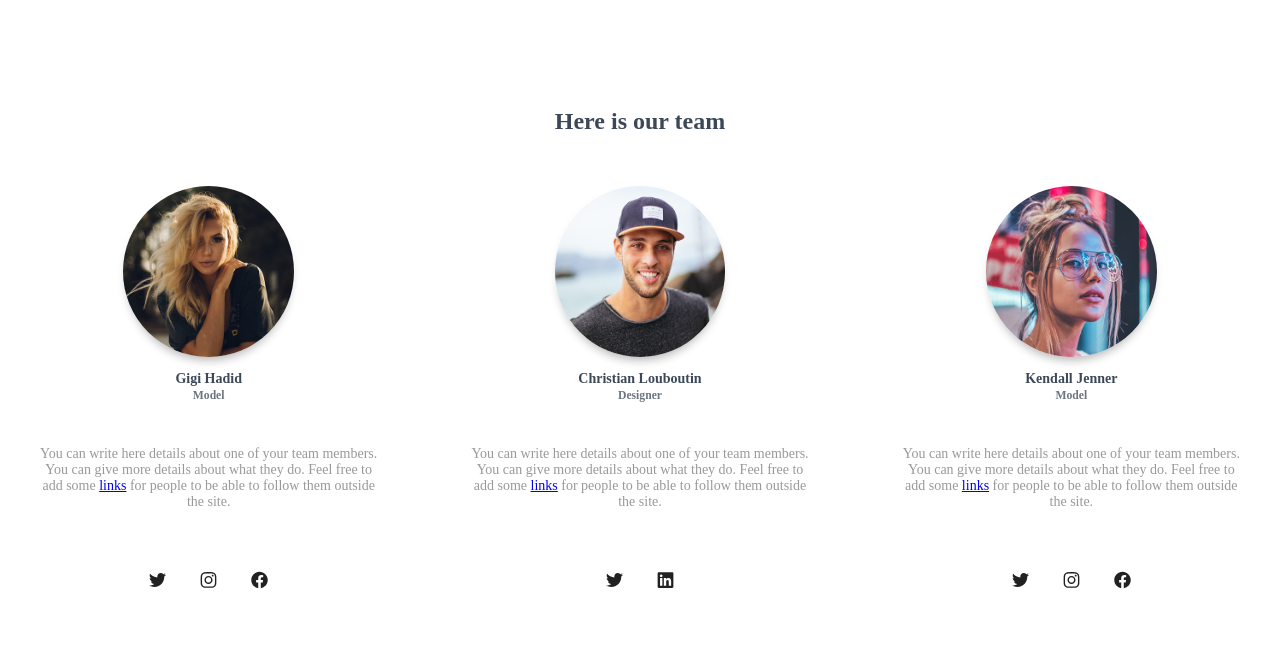
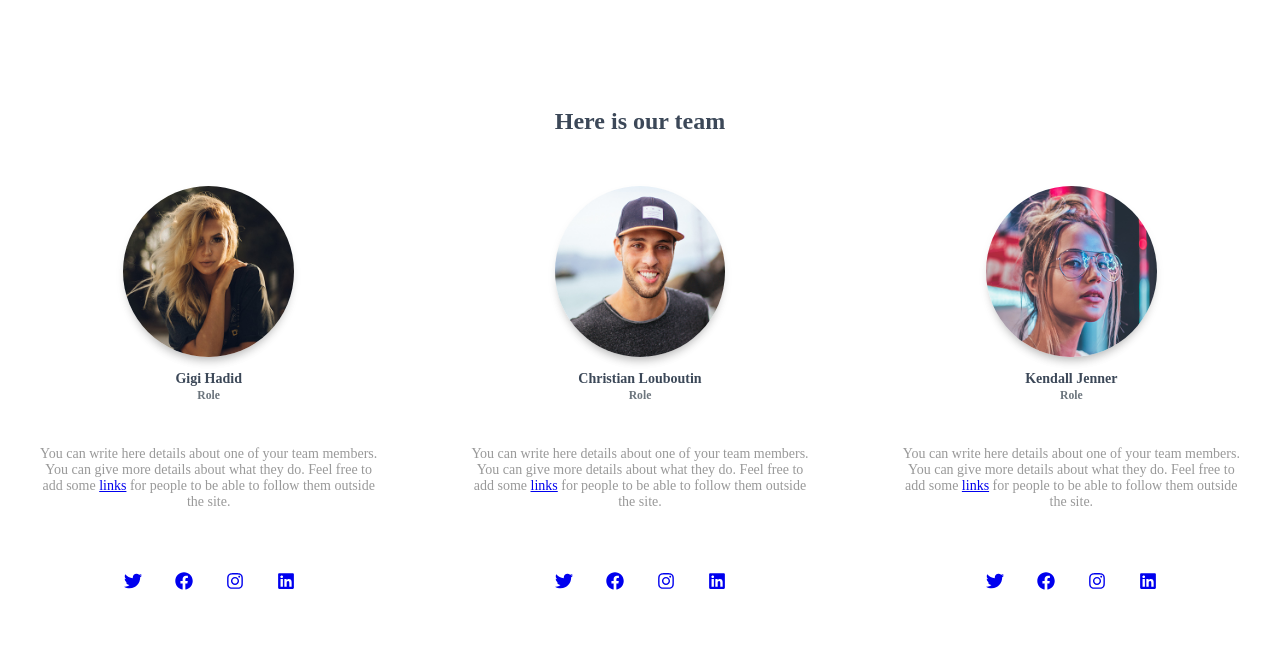
Before and after one commit to joaomiguelso/guerreiro, a Gatsby site: page /LandingPage/Sections/TeamSection in a window 1280 px wide. Built offline with nearby package versions, Linux system fonts and the light colour scheme; Gatsby itself is replaced by a stand-in of ours.

Commit message:
Landing and teams constants

```diff
--- /dev/null
+++ b/src/constants/team.js
@@ -0,0 +1,63 @@
+
+import React from "react"
+// React icons
+import { FaTwitter, FaFacebook, FaInstagram, FaLinkedin } from "react-icons/fa"
+// Demo Imgs
+import team1 from "assets/img/faces/avatar.jpg"
+import team2 from "assets/img/faces/christian.jpg"
+import team3 from "assets/img/faces/kendall.jpg"
+
+const demo_description = <span>
+    You can write here details about one of your team members. You can give
+more details about what they do. Feel free to add some{" "}
+    <a href="#pablo">links</a> for people to be able to follow them outside
+    the site.
+</span>;
+
+const demo_social_media = [
+    {
+        name: "Twitter",
+        icon: <FaTwitter />,
+        link: "https://www.twitter.com"
+    },
+    {
+        name: "Facebook",
+        icon: <FaFacebook />,
+        link: "https://www.facebook.com"
+    },
+    {
+        name: "Instagram",
+        icon: <FaInstagram />,
+        link: "https://www.instagram.com"
+    },
+    {
+        name: "Linkedin",
+        icon: <FaLinkedin />,
+        link: "https://www.linkedin.com/in/joaomiguelso/" },
+];
+
+export const TEAM_TITLE = "Here is our team"
+
+export const TEAM = [
+    {
+        name: "Gigi Hadid",
+        role: "Role",
+        description: demo_description,
+        imgSrc: team1,
+        socialMedia: demo_social_media,
+    },
+    {
+        name: "Christian Louboutin",
+        role: "Role",
+        description: demo_description,
+        imgSrc: team2,
+        socialMedia: demo_social_media,
+    },
+    {
+        name: "Kendall Jenner",
+        role: "Role",
+        description: demo_description,
+        imgSrc: team3,
+        socialMedia: demo_social_media,
+    },
+]
--- a/src/pages/LandingPage/Sections/TeamSection.jsx
+++ b/src/pages/LandingPage/Sections/TeamSection.jsx
@@ -1,168 +1,80 @@
-import React from "react";
+import React from "react"
 // nodejs library that concatenates classes
-import classNames from "classnames";
+import classNames from "classnames"
 // @material-ui/core components
-import withStyles from "@material-ui/core/styles/withStyles";
+import withStyles from "@material-ui/core/styles/withStyles"
+// core components
+import GridContainer from "components/Grid/GridContainer.jsx"
+import GridItem from "components/Grid/GridItem.jsx"
+import Button from "components/CustomButtons/Button.jsx"
+import Card from "components/Card/Card.jsx"
+import CardBody from "components/Card/CardBody.jsx"
+import CardFooter from "components/Card/CardFooter.jsx"
 
-// @material-ui/icons
+import teamStyle from "assets/jss/material-kit-react/views/landingPageSections/teamStyle.jsx"
 
-// React icons
-import { FaTwitter, FaFacebook, FaInstagram, FaLinkedin } from 'react-icons/fa';
-
-// core components
-import GridContainer from "components/Grid/GridContainer.jsx";
-import GridItem from "components/Grid/GridItem.jsx";
-import Button from "components/CustomButtons/Button.jsx";
-import Card from "components/Card/Card.jsx";
-import CardBody from "components/Card/CardBody.jsx";
-import CardFooter from "components/Card/CardFooter.jsx";
-
-import teamStyle from "assets/jss/material-kit-react/views/landingPageSections/teamStyle.jsx";
-
-import team1 from "assets/img/faces/avatar.jpg";
-import team2 from "assets/img/faces/christian.jpg";
-import team3 from "assets/img/faces/kendall.jpg";
+import { TEAM, TEAM_TITLE } from "../../../constants/team"
 
 class TeamSection extends React.Component {
+  renderSocialMedia(classes, socialMedia = []) {
+    return socialMedia.map(obj => (
+      <Button
+        key={obj.name}
+        justIcon
+        color="transparent"
+        className={classes.margin5}
+      >
+        <a href={obj.link}>{obj.icon}</a>
+      </Button>
+    ))
+  }
+
   render() {
-    const { classes } = this.props;
+    const { classes } = this.props
     const imageClasses = classNames(
       classes.imgRaised,
       classes.imgRoundedCircle,
       classes.imgFluid
-    );
+    )
+
     return (
       <div className={classes.section}>
-        <h2 className={classes.title}>Here is our team</h2>
+        <h2 className={classes.title}>{TEAM_TITLE}</h2>
         <div>
           <GridContainer>
-            <GridItem xs={12} sm={12} md={4}>
+            {TEAM.map(teamMember => (
+              <GridItem key={teamMember.name} xs={12} sm={12} md={4}>
                 <Card plain>
                   <GridItem xs={12} sm={12} md={6} className={classes.itemGrid}>
-                  <img src={team1} alt="..." className={imageClasses} />
+                    <img
+                      src={teamMember.imgSrc}
+                      alt="..."
+                      className={imageClasses}
+                    />
                   </GridItem>
                   <h4 className={classes.cardTitle}>
-                  Gigi Hadid
+                    {teamMember.name}
                     <br />
-                  <small className={classes.smallTitle}>Model</small>
+                    <small className={classes.smallTitle}>
+                      {teamMember.role}
+                    </small>
                   </h4>
                   <CardBody>
                     <p className={classes.description}>
-                    You can write here details about one of your team members.
-                    You can give more details about what they do. Feel free to
-                    add some <a href="#pablo">links</a> for people to be able to
-                    follow them outside the site.
+                      {teamMember.description}
                     </p>
                   </CardBody>
                   <CardFooter className={classes.justifyCenter}>
-                  <Button
-                    justIcon
-                    color="transparent"
-                    className={classes.margin5}
-                  >
-                    <FaTwitter/>
-                  </Button>
-                  <Button
-                    justIcon
-                    color="transparent"
-                    className={classes.margin5}
-                  >
-                    <FaInstagram/>
-                  </Button>
-                  <Button
-                    justIcon
-                    color="transparent"
-                    className={classes.margin5}
-                  >
-                    <FaFacebook/>
-                  </Button>
+                    {this.renderSocialMedia(classes, teamMember.socialMedia)}
                   </CardFooter>
                 </Card>
               </GridItem>
-            <GridItem xs={12} sm={12} md={4}>
-              <Card plain>
-                <GridItem xs={12} sm={12} md={6} className={classes.itemGrid}>
-                  <img src={team2} alt="..." className={imageClasses} />
-                </GridItem>
-                <h4 className={classes.cardTitle}>
-                  Christian Louboutin
-                  <br />
-                  <small className={classes.smallTitle}>Designer</small>
-                </h4>
-                <CardBody>
-                  <p className={classes.description}>
-                    You can write here details about one of your team members.
-                    You can give more details about what they do. Feel free to
-                    add some <a href="#pablo">links</a> for people to be able to
-                    follow them outside the site.
-                  </p>
-                </CardBody>
-                <CardFooter className={classes.justifyCenter}>
-                  <Button
-                    justIcon
-                    color="transparent"
-                    className={classes.margin5}
-                  >
-                    <FaTwitter/>
-                  </Button>
-                  <Button
-                    justIcon
-                    color="transparent"
-                    className={classes.margin5}
-                  >
-                    <FaLinkedin/>
-                  </Button>
-                </CardFooter>
-              </Card>
-            </GridItem>
-            <GridItem xs={12} sm={12} md={4}>
-              <Card plain>
-                <GridItem xs={12} sm={12} md={6} className={classes.itemGrid}>
-                  <img src={team3} alt="..." className={imageClasses} />
-                </GridItem>
-                <h4 className={classes.cardTitle}>
-                  Kendall Jenner
-                  <br />
-                  <small className={classes.smallTitle}>Model</small>
-                </h4>
-                <CardBody>
-                  <p className={classes.description}>
-                    You can write here details about one of your team members.
-                    You can give more details about what they do. Feel free to
-                    add some <a href="#pablo">links</a> for people to be able to
-                    follow them outside the site.
-                  </p>
-                </CardBody>
-                <CardFooter className={classes.justifyCenter}>
-                  <Button
-                    justIcon
-                    color="transparent"
-                    className={classes.margin5}
-                  >
-                    <FaTwitter/>
-                  </Button>
-                  <Button
-                    justIcon
-                    color="transparent"
-                    className={classes.margin5}
-                  >
-                    <FaInstagram/>
-                  </Button>
-                  <Button
-                    justIcon
-                    color="transparent"
-                    className={classes.margin5}
-                  >
-                    <FaFacebook/>
-                  </Button>
-                </CardFooter>
-              </Card>
-            </GridItem>
+            ))}
           </GridContainer>
         </div>
       </div>
-    );
+    )
   }
 }
 
-export default withStyles(teamStyle)(TeamSection);
+export default withStyles(teamStyle)(TeamSection)
```
Also changed, not shown: src/constants/landing.js (added, +19 -0 lines), src/pages/LandingPage/LandingPage.jsx (+11 -18 lines). Lines whose indentation alone changed are shown as unchanged.
